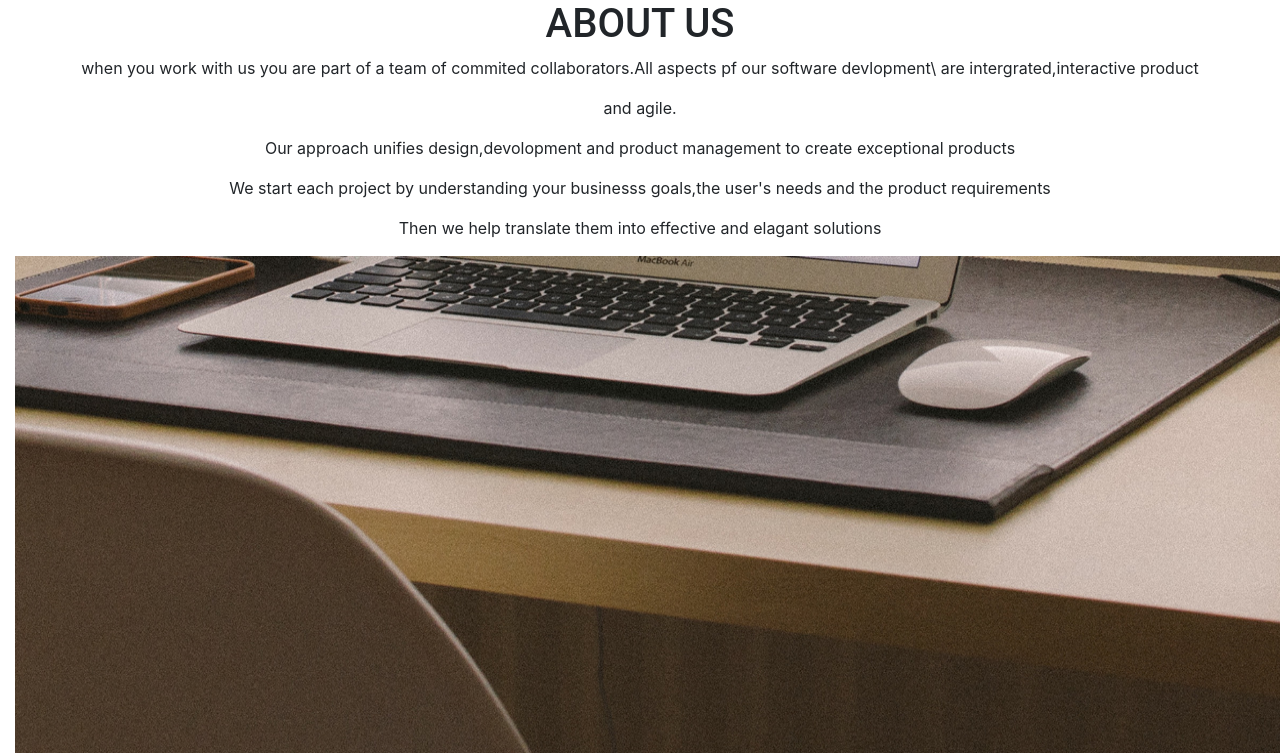
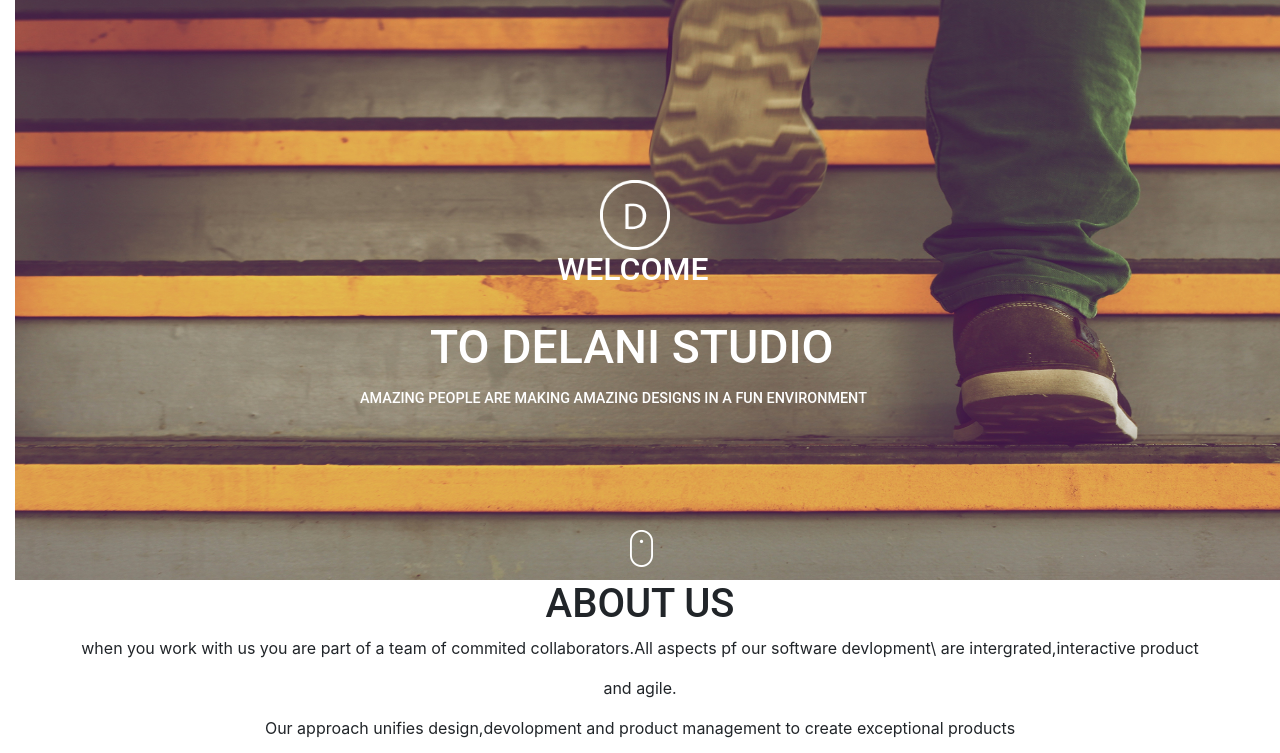
Before and after one commit to crash340/Delani-studio, a plain HTML site: page index.html in a window 1280 px wide. Shown: the top 753 px of the page. Drawn offline with nearby package versions, Linux system fonts and the light colour scheme.

Commit message:
added first-part of my website

```diff
--- a/index.html
+++ b/index.html
@@ -14,6 +14,14 @@
 
 <body>
   <div class="container-fluid">
+    <div class="First-part">
+      <div class="first-img"><img src="img/h_img.jpg" width="1270" height="580"></div>
+      <div class="logo-move"><img src="img/logo.png" width="70" height="70"></div>
+      <h2 class="first-text">WELCOME</h2>
+      <h2 class="second-text">TO DELANI STUDIO</h2>
+      <h2 class="third-text">AMAZING PEOPLE ARE MAKING AMAZING DESIGNS IN A FUN ENVIRONMENT</h2>
+      <div class="mouse-click"><img src="img/mouse_click.png"></div>
+    </div>
 
 
     <h1 class="fourth-text">ABOUT US</h1>
```
